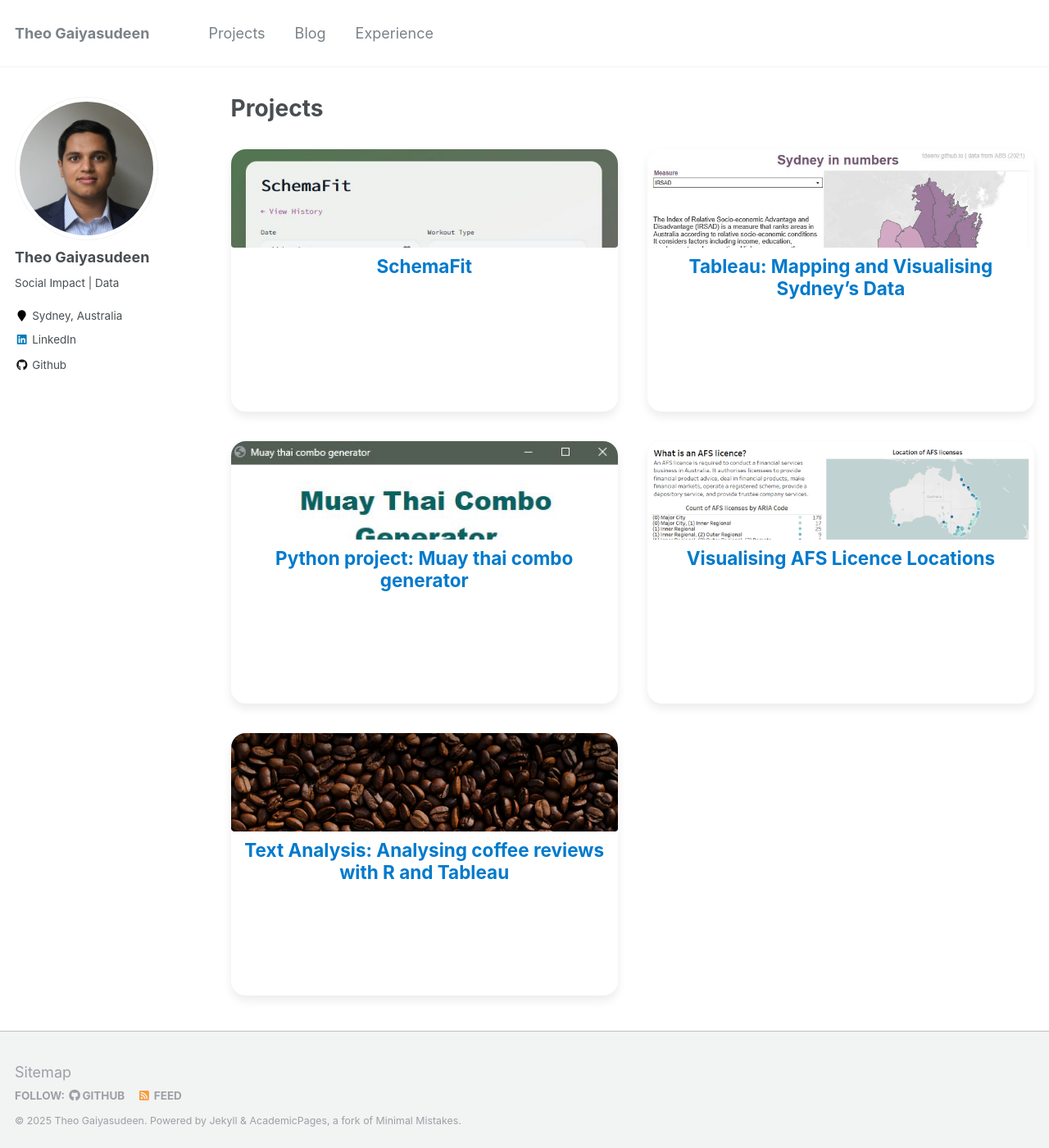
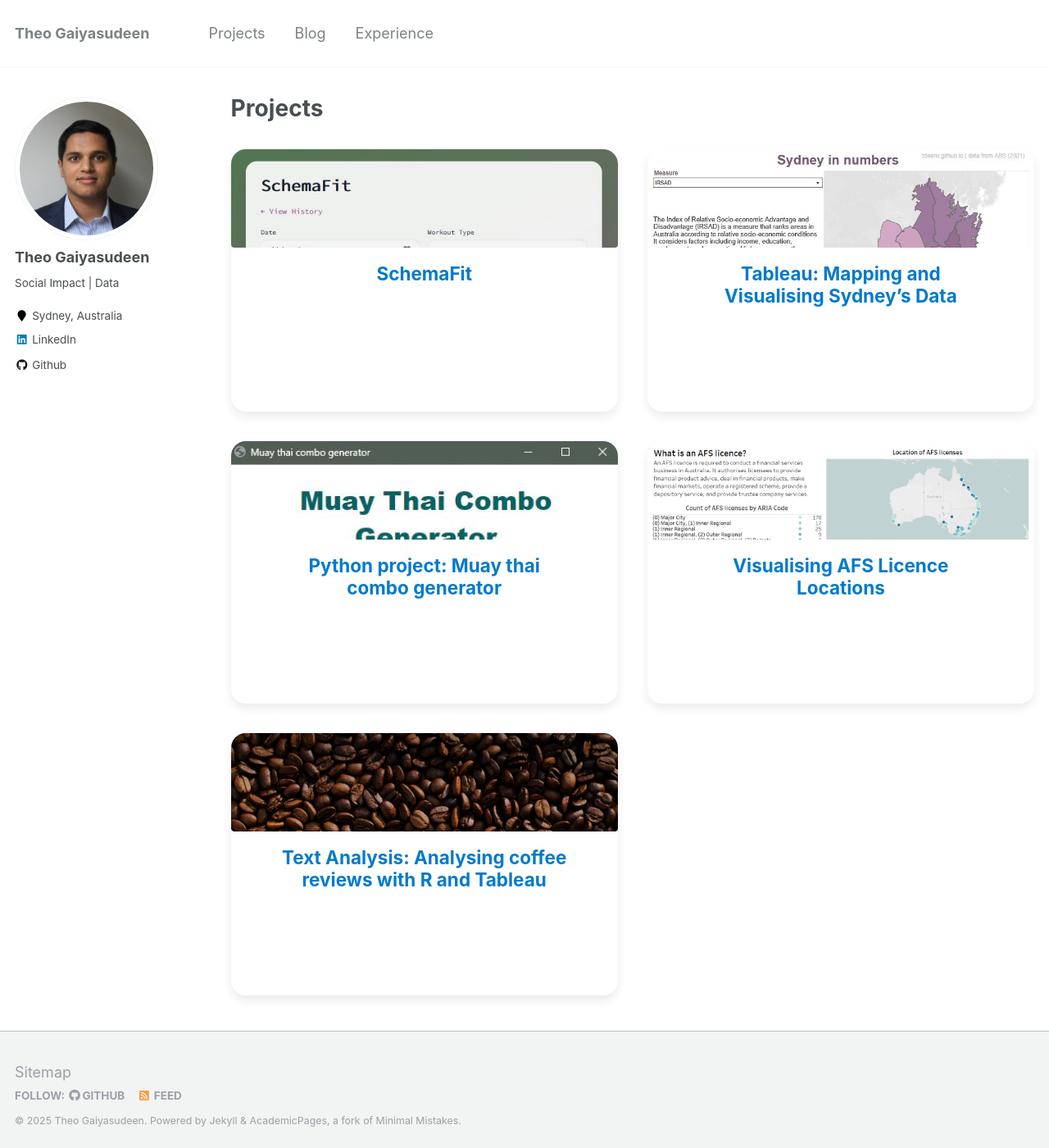
Before and after one commit to tdeenv/tdeenv.github.io, a Jekyll site: the page built from _pages/projects.html, in a window 1280 px wide and 1400 px high. Shown: the whole window at 82% size. Built offline with Jekyll 4.4.1, drawn with Linux system fonts in a browser that asks for light colours.

Commit message:
commit n+1

```diff
--- a/_sass/custom.scss
+++ b/_sass/custom.scss
@@ -60,17 +60,24 @@
 
 // 6) Title styling: intrinsic height only, smaller padding
 .grid__wrapper .archive__item-title {
-  flex: 0 0 auto;              /* only as tall as its content + padding */
-  display: flex;
-  align-items: center;
-  justify-content: center;
-  padding: 0.5rem;              /* smaller than before */
-  margin: 0;
+  /* stop it filling 100% width */
+  display: inline-block;
+  flex: 0 0 auto;
+
+  /* limit how wide it can grow */
+  max-width: 80%;        /* tweak this % to taste */
+
+  /* centre in the card */
+  margin: 0.5rem auto;    /* top/bottom 0.5rem, auto left/right */
+
+  padding: 0.5rem;
   font-size: 1.25rem;
   font-weight: bold;
   text-align: center;
 }
+
 .grid__wrapper .archive__item-title a {
+  display: inline-block; /* ensures the link wraps its text tightly */
   color: #007acc;
   text-decoration: none;
 }
```
Also changed, not shown: _pages/about.md (+3 -5 lines), _pages/experience.md (+5 -2 lines).
